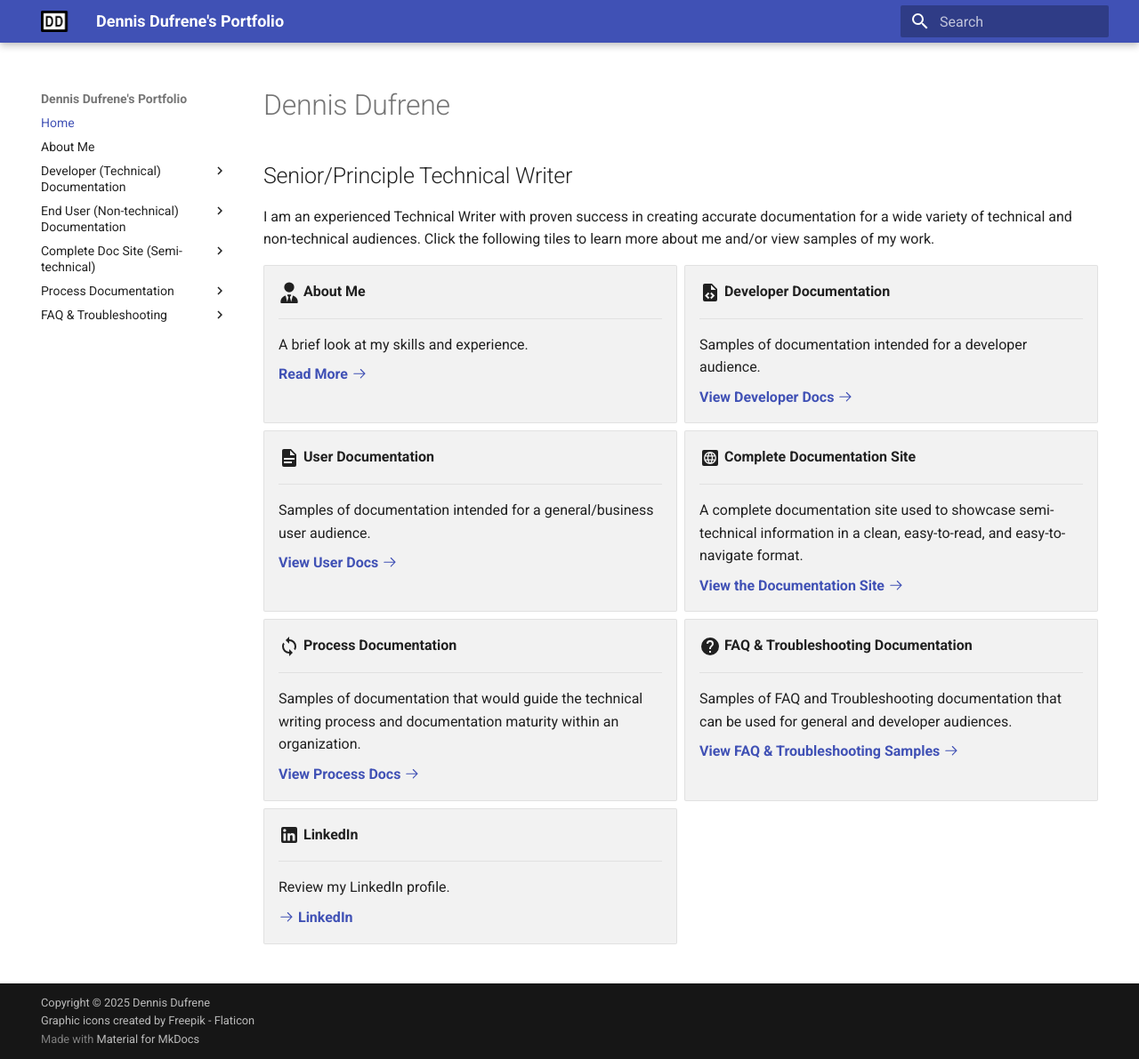
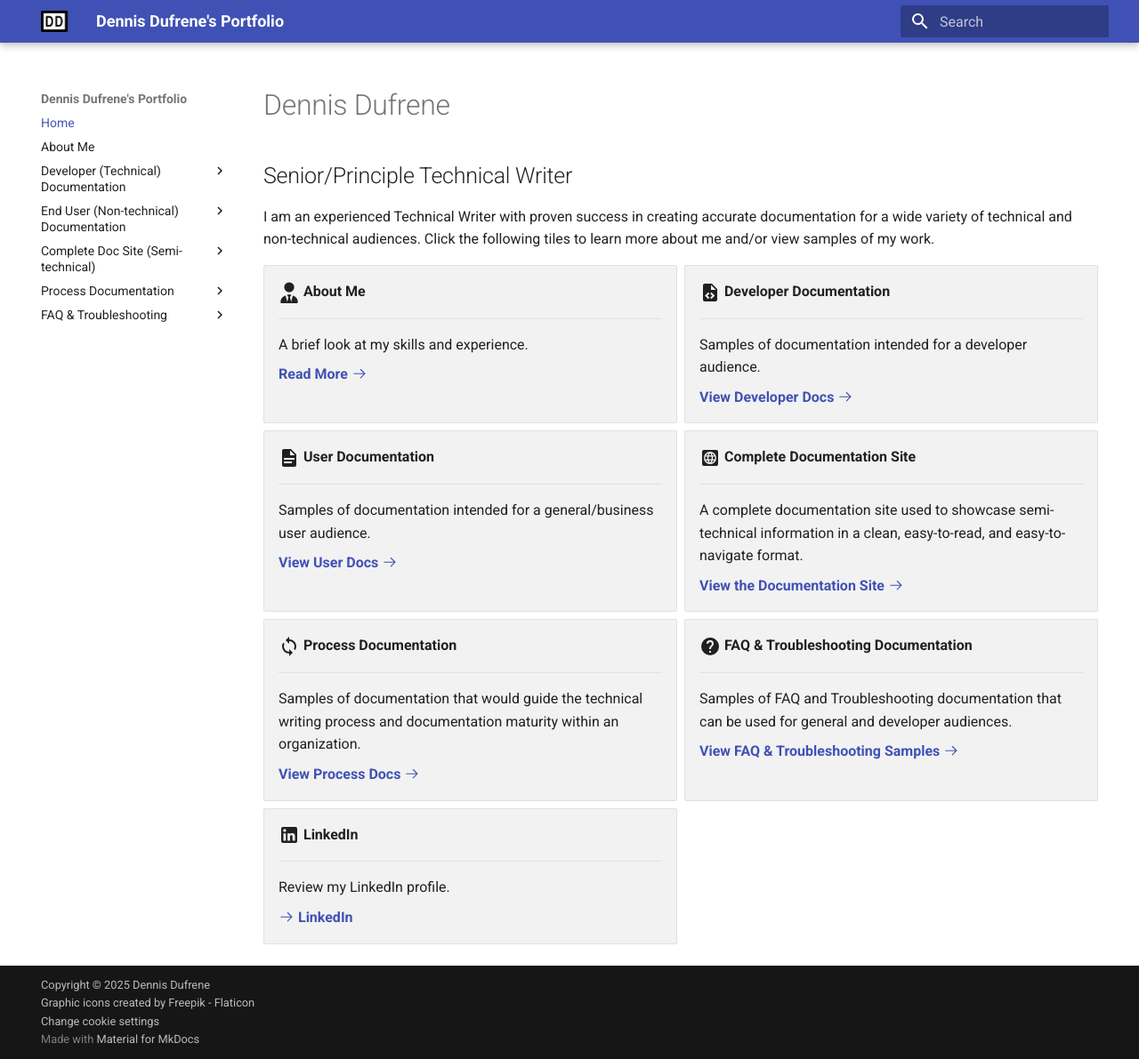
Before and after one commit to DennisJDufrene/dennisjdufreneportfolio, an MkDocs documentation site: the page built from docs/index.md, in a window 1280 px wide and 1191 px high. Shown: the whole window at 89% size. Built offline with MkDocs 1.6.1 and Material for MkDocs 9.7.7, drawn with Linux system fonts in a browser that asks for light colours.

Commit message:
Added Cookie Consent

```diff
--- a/mkdocs.yml
+++ b/mkdocs.yml
@@ -15,6 +15,10 @@
 ##      - navigation.sections
 
 extra:
+  consent:
+    title: Cookie consent
+    description: >-
+      My portfolio uses cookies to measure its effectiveness and whether users find what they're searching for. With your consent, you're helping me to improve my portfolio.
   analytics:
     provider: google
     property: G-QEDZ9TZX7L
@@ -23,7 +27,8 @@
     - stylesheets/extra.css
 
 copyright: Copyright &copy; 2025 <a href="https://www.linkedin.com/in/dennisdufrene/">Dennis Dufrene</a> <br>
-           Graphic icons created by <a href="https://www.flaticon.com/free-icons/graphic" title="graphic icons">Freepik - Flaticon</a>
+           Graphic icons created by <a href="https://www.flaticon.com/free-icons/graphic" title="graphic icons">Freepik - Flaticon</a> <br>
+           <a href="#__consent">Change cookie settings</a>
 
 plugins:
     - include-markdown
```
